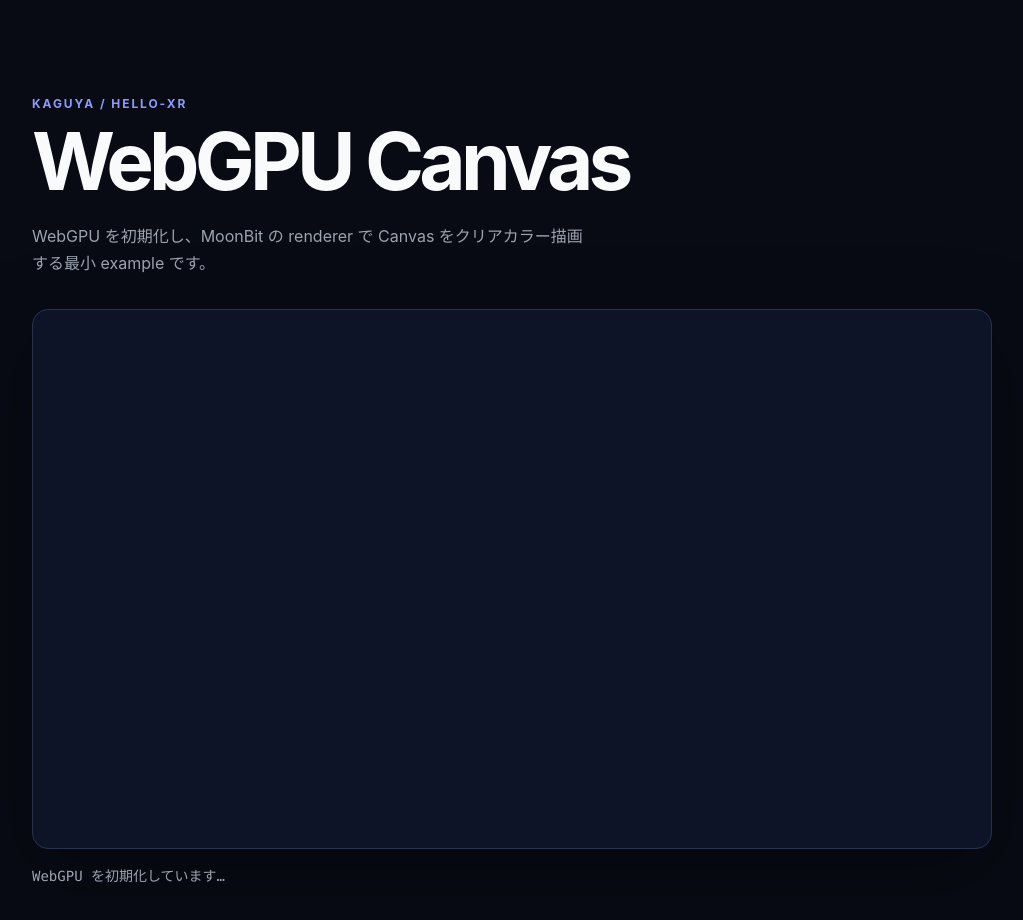
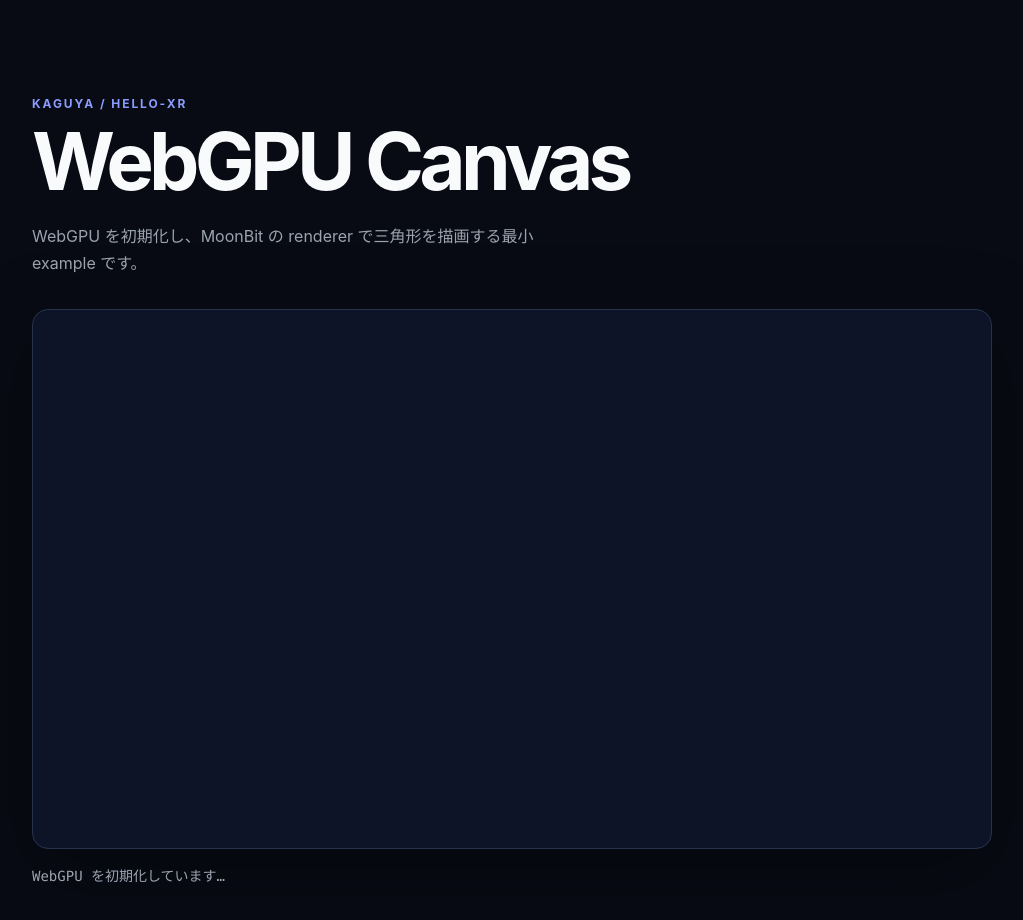
Before and after one commit to KAINAproject/kaguya, a website built with Vite: page examples/hello-xr/index.html in a window 1280 px wide. Shown: the whole page, without its empty margins (128-1151 px from the left). Built offline with nearby package versions, Linux system fonts and the light colour scheme; what @kaguya/runtime would draw is missing.

Commit message:
feat: render a triangle in WebGPU example (#8)

```diff
--- a/examples/hello-xr/index.html
+++ b/examples/hello-xr/index.html
@@ -11,7 +11,7 @@
       <p class="eyebrow">KAGUYA / HELLO-XR</p>
       <h1>WebGPU Canvas</h1>
       <p class="description">
-        WebGPU を初期化し、MoonBit の renderer で Canvas をクリアカラー描画する最小 example です。
+        WebGPU を初期化し、MoonBit の renderer で三角形を描画する最小 example です。
       </p>
       <canvas id="canvas" aria-label="WebGPU canvas"></canvas>
       <p id="status" class="status" role="status" aria-live="polite">
```
Also changed, not shown: examples/hello-xr/README.md, 6 other files.
